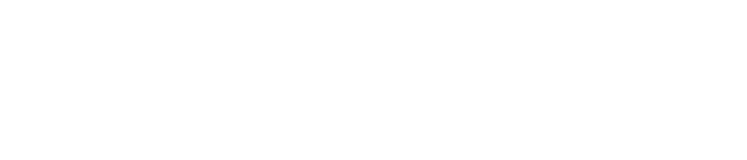
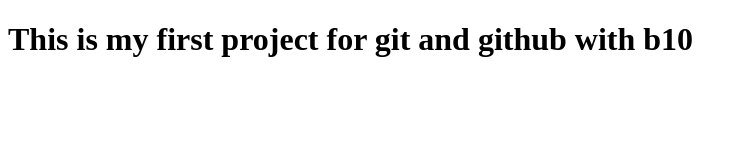
Before and after one commit to AkashMAbrrar/firstRepo_forB10, a plain HTML site: page index.html in a window 1280 px wide. Shown: the whole page, without its empty margins (0-747 px from the left). Drawn offline with Linux system fonts and the light colour scheme.

Commit message:
my first commit with b10

```diff
--- a/gitagain.htm
+++ b/index.html
@@ -3,7 +3,9 @@
   <head>
     <meta charset="UTF-8" />
     <meta name="viewport" content="width=device-width, initial-scale=1.0" />
-    <title>Git hub agin with b10</title>
+    <title>My first repo with b10</title>
   </head>
-  <body></body>
+  <body>
+    <h1>This is my first project for git and github with b10</h1>
+  </body>
 </html>
```
